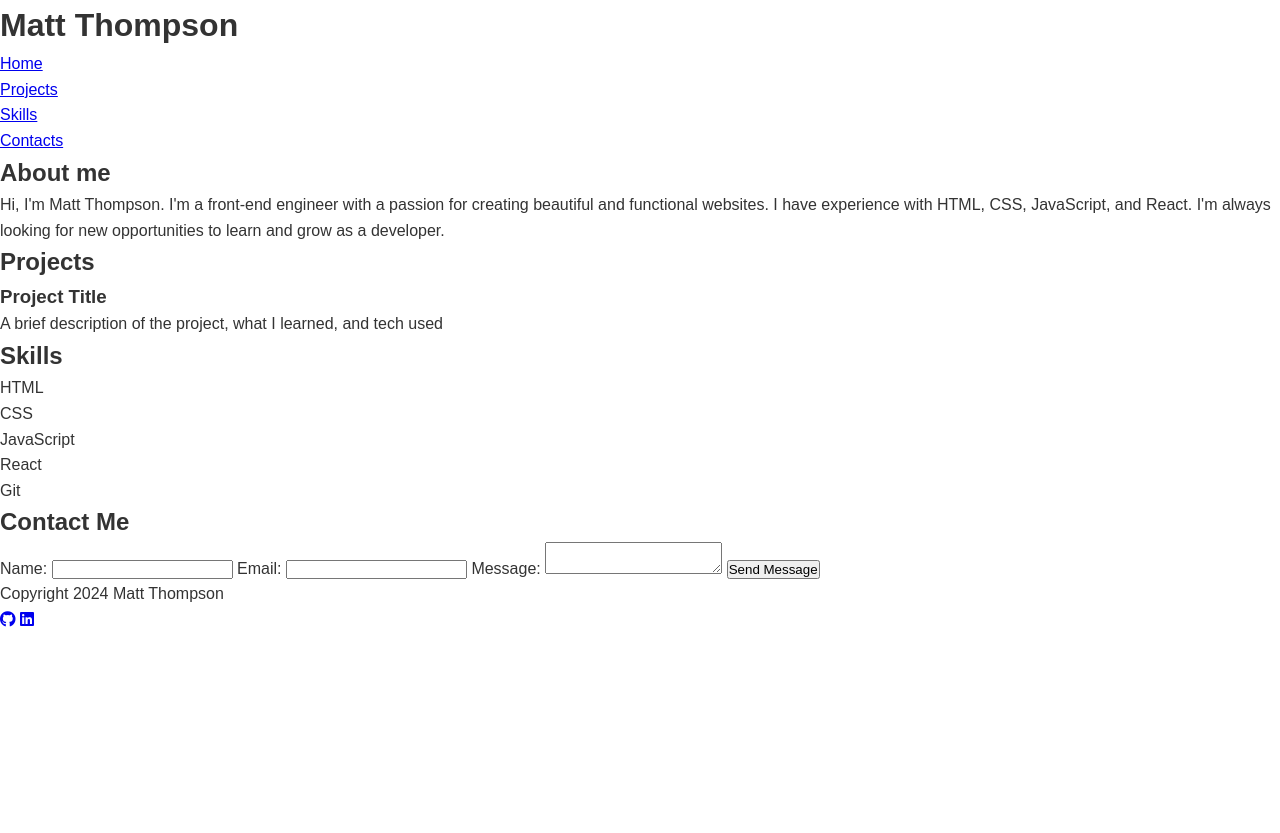
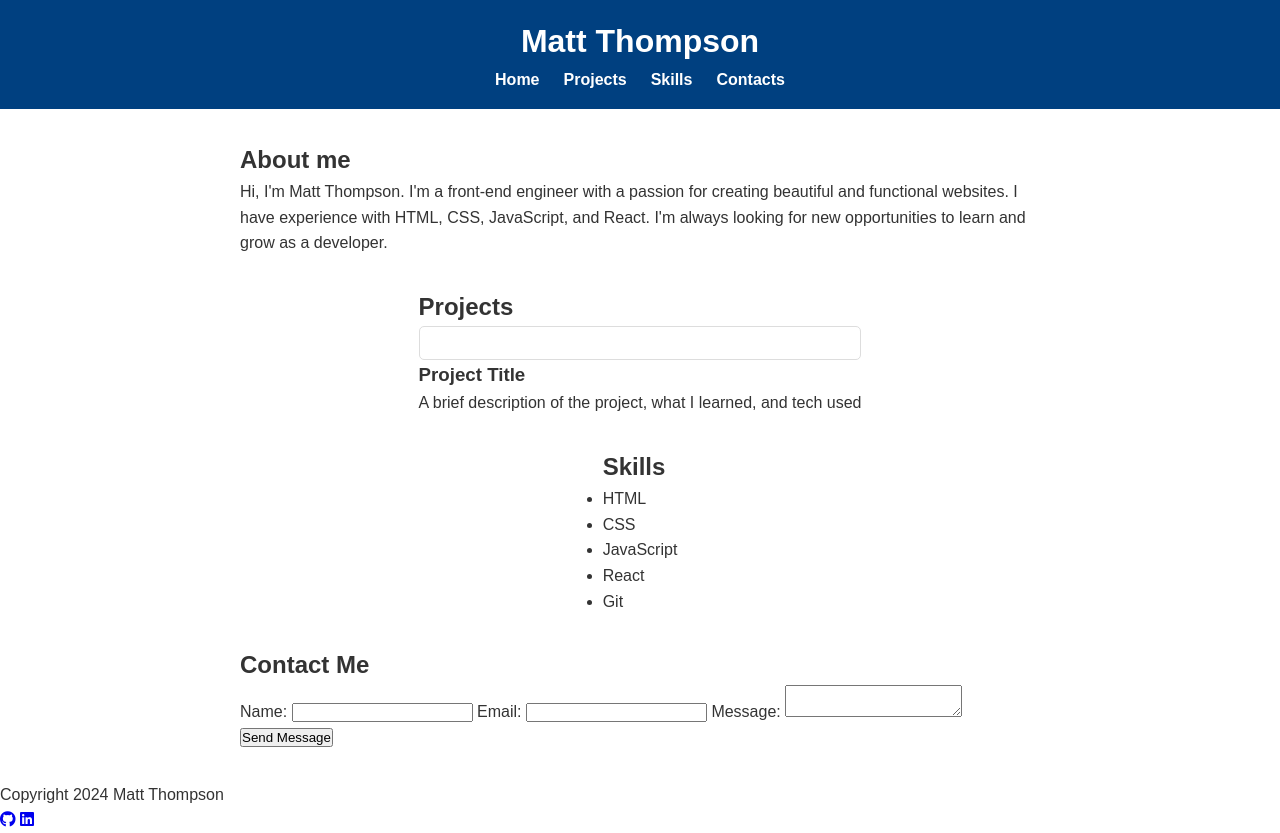
Before and after one commit to MattThompson15/portfolio-project, a plain HTML site: page index.html in a window 1280 px wide. Before the commit the page ends 800 px from the top, so only its background shows below. Drawn offline with Linux system fonts and the light colour scheme.

Commit message:
continued adding style to website

```diff
--- a/style.css
+++ b/style.css
@@ -13,3 +13,47 @@ body {
     min-height: 100vh;
 
 }
+
+header {
+    background-color: #004080;
+    color: white;
+    padding: 1rem;
+    text-align: center;
+}
+nav ul {
+    display: flex;
+    justify-content: center;
+    gap: 1.5rem;
+    list-style-type: none;
+}
+
+nav a {
+    color: white;
+    text-decoration: none;
+    font-weight: bold;
+    transition: color 0.3s;
+}
+
+nav a:hover {
+    color: #ffd700;
+}
+
+main {
+    flex: 1;
+    padding: 2rem;
+    display: grid;
+    gap: 2rem;
+}
+
+section {
+    max-width: 800px;
+    margin: 0 auto;
+}
+
+.project-card {
+    border: 1px solid #ddd;
+    padding: 1rem;
+    border-radius: 5px;
+    text-align: center;
+    transition: transfrom 0.2s ease, box-shadow 0.2s ease;
+}
```
